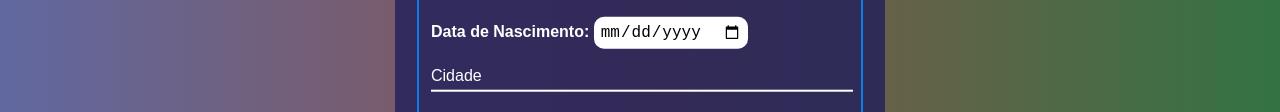
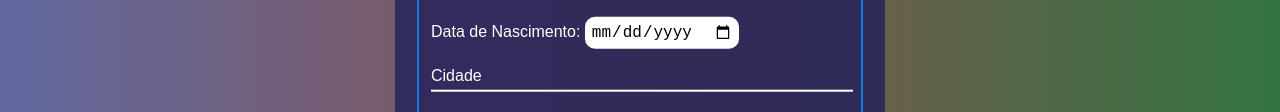
Before and after one commit to diegosilva21/formulario, a plain HTML site: page index.html in a window 1280 px wide. Shown: the part 418-530 px from the top of the page. Drawn offline with Linux system fonts and the light colour scheme; a web font is replaced by a local one.

Commit message:
Update index.html

```diff
--- a/index.html
+++ b/index.html
@@ -44,8 +44,8 @@
                 <input type="radio" id="outro" name="genero" value="outro" required>
                 <label for="outro">Outro</label>
                 <br></br>
-                <div>
-                    <label for="data_nacimento"><b>Data de Nascimento:</b></label>
+                <div class="nascimento">
+                    <label for="data_nacimento">Data de Nascimento:</label>
                     <input type="date" name="data_nacimento" id="data_nacimento" required>
                 </div>
                 <br>
```
